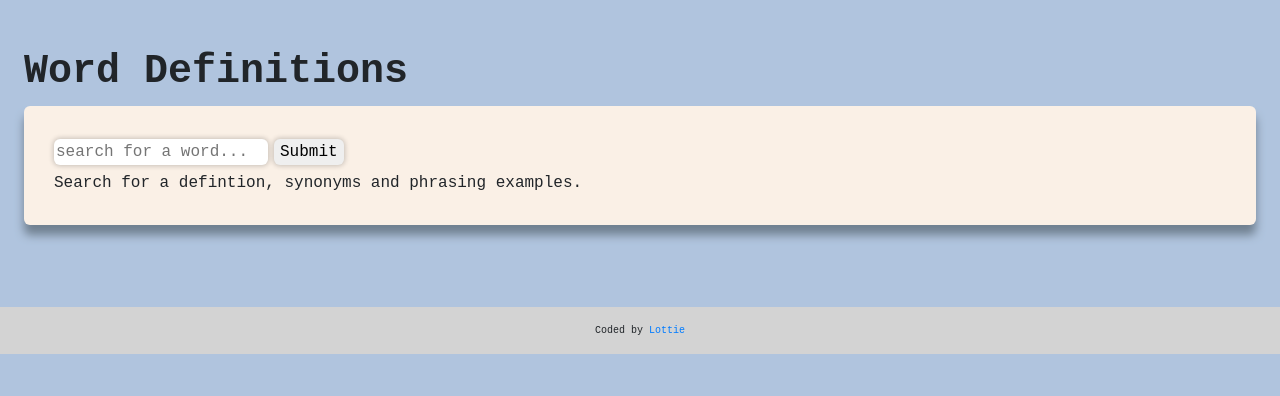
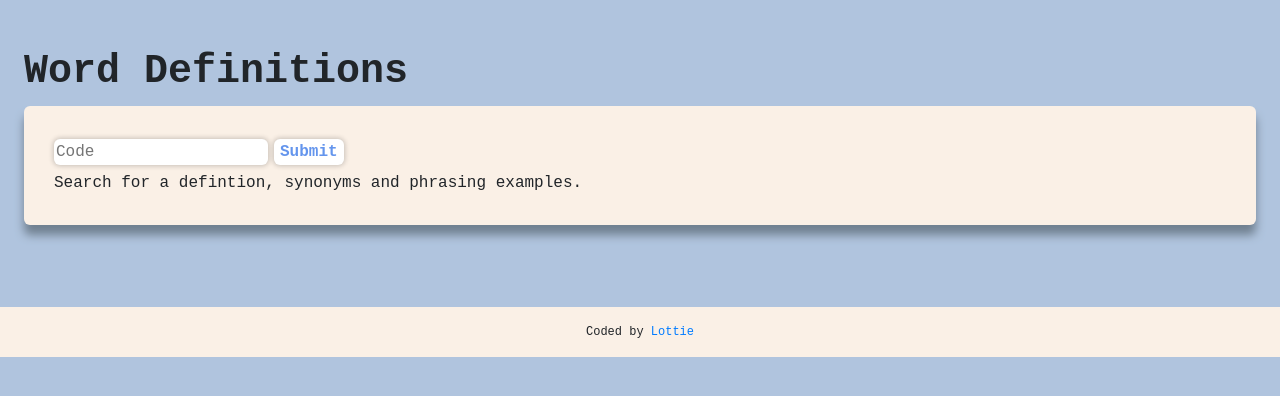
Before and after one commit to Lotz33/Dictionary-project, a React (Create React App) app: page / in a window 1280 px wide. Shown: the top 396 px of the page. Built offline with nearby package versions, Linux system fonts and the light colour scheme; no server answers.

Commit message:
update to style

```diff
--- a/src/App.css
+++ b/src/App.css
@@ -5,8 +5,8 @@ body {
 }
 
 .footer {
-  font-size: 10px;
-  background: lightgrey;
+  font-size: 12px;
+  background: linen;
 }
 
 section {
@@ -26,4 +26,47 @@ input {
   box-shadow: 0px 0px 5px 1px rgba(0, 0, 0, 0.2);
   border: 0px;
   margin: 3px 6px 6px 0px;
+  color: cornflowerblue;
+  background: white;
 }
+
+.submit {
+  font-weight: bold;
+}
+
+.submit:hover {
+  background: cornflowerblue;
+  color: white;
+}
+.Phonetic {
+  height: 40px;
+}
+.Phonetic a {
+  border: 0;
+  text-decoration: none;
+  padding: 5px 5px;
+  border-radius: 6px;
+  box-shadow: 0px 0px 5px 1px rgba(0, 0, 0, 0.2);
+  color: cornflowerblue;
+  font-weight: bold;
+  background: white;
+  margin-bottom: 30px;
+  transition: all 150ms ease-in-out;
+}
+
+.Phonetic a:hover {
+  background: cornflowerblue;
+  color: white;
+}
+
+li {
+  display: inline-block;
+  padding-right: 30px;
+  line-height: 1px;
+  font-weight: bold;
+}
+
+ul {
+  padding-top: 20px;
+  padding-bottom: 20px;
+}
--- a/src/Dictionary.js
+++ b/src/Dictionary.js
@@ -4,7 +4,7 @@ import axios from "axios";
 import Result from "./Result";
 
 export default function Dictionary() {
-  let [keyword, setKeyword] = useState("elephant");
+  let [keyword, setKeyword] = useState("code");
   let [result, setResult] = useState(null);
   let [loaded, setLoaded] = useState(false);
 
@@ -40,9 +40,9 @@ export default function Dictionary() {
             <input
               type="search"
               onChange={keywordChange}
-              placeholder="search for a word..."
+              placeholder="Code"
             ></input>
-            <input type="submit"></input>
+            <input className="submit" type="submit"></input>
           </form>
           <p>Search for a defintion, synonyms and phrasing examples.</p>
         </section>
--- a/src/Phonetic.js
+++ b/src/Phonetic.js
@@ -5,8 +5,8 @@ export default function Phonetic(props) {
     <div className="Phonetic">
       <a href={props.phonetic.audio} target="_blank" rel="noreferrer">
         Listen
-      </a>
-      <br />
+      </a>{" "}
+      {"  "}
       {props.phonetic.text}
     </div>
   );
--- a/src/Synonyms.js
+++ b/src/Synonyms.js
@@ -4,9 +4,6 @@ export default function Synonyms(props) {
   if (props.synonyms) {
     return (
       <div>
-        <em>
-          <strong>Synonyms:</strong>
-        </em>{" "}
         <ul>
           {props.synonyms.map(function (synonym, i) {
             return <li key={i}>{synonym}</li>;
```
